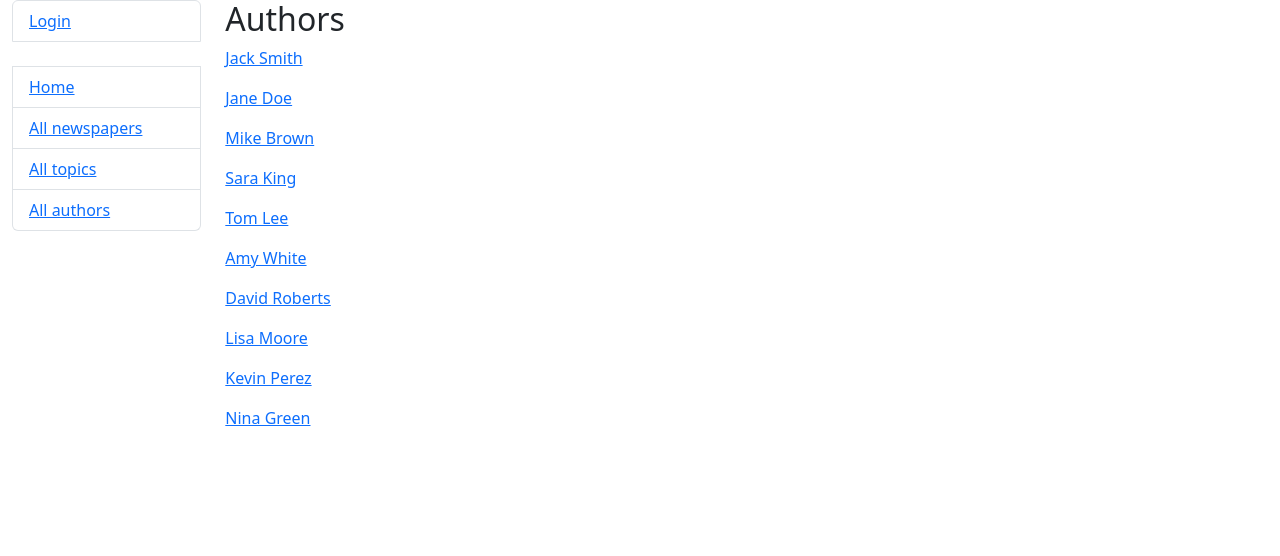
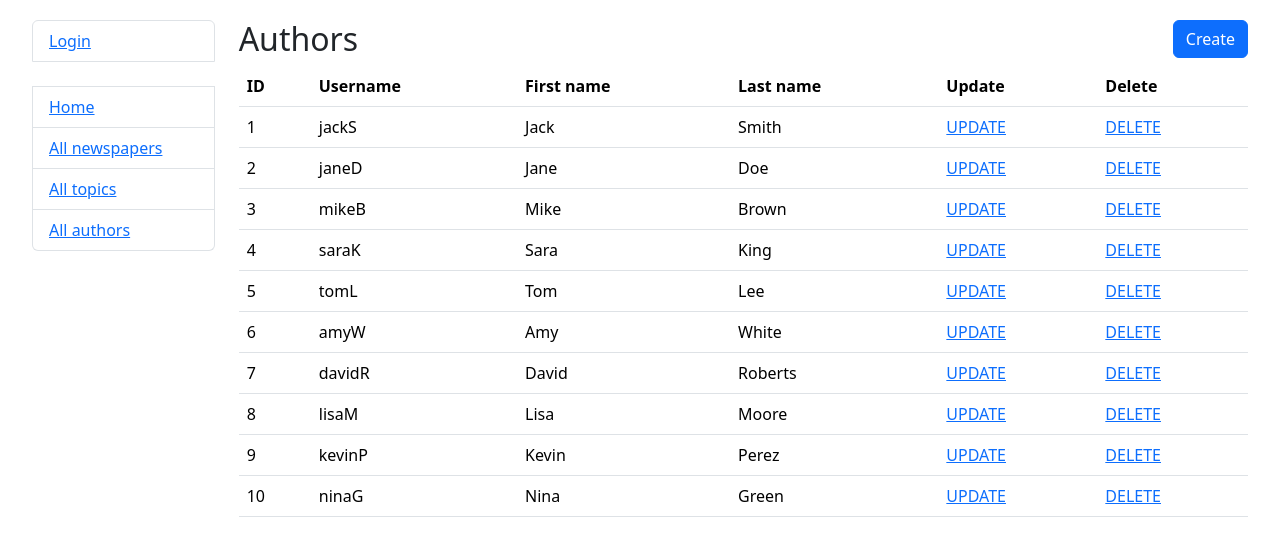
Before and after one commit to DanuloM/NewsFlow, a Django app: page /redactors/ in a window 1280 px wide. Shown: the top 556 px of the page. Run offline with Django 4.2, Linux system fonts and the light colour scheme; data comes from the database, SQL or seed files in the repository.

Commit message:
feat: add CRUD for Redactor with templates and UI improvements

```diff
--- a/agency/urls.py
+++ b/agency/urls.py
@@ -1,7 +1,21 @@
 from django.urls import path
-from agency.views import index, NewspaperListView, NewspaperDetailView, TopicListView, RedactorListView, \
-    RedactorDetailView, NewspaperCreateView, NewspaperUpdateView, NewspaperDeleteView, TopicCreateView, TopicUpdateView, \
-    TopicDeleteView
+from agency.views import (
+    index,
+    NewspaperListView,
+    NewspaperDetailView,
+    TopicListView,
+    RedactorListView,
+    RedactorDetailView,
+    NewspaperCreateView,
+    NewspaperUpdateView,
+    NewspaperDeleteView,
+    TopicCreateView,
+    TopicUpdateView,
+    TopicDeleteView,
+    RedactorCreateView,
+    RedactorUpdateView,
+    RedactorDeleteView,
+)
 
 app_name = "agency"
 
@@ -18,5 +32,7 @@ urlpatterns = [
     path("topic/<int:pk>/delete/", TopicDeleteView.as_view(), name="topic-delete"),
     path("redactors/", RedactorListView.as_view(), name="redactor-list"),
     path("redactors/<int:pk>/", RedactorDetailView.as_view(), name="redactor-detail"),
-
+    path("redactors/create", RedactorCreateView.as_view(), name="redactor-create"),
+    path("redactors/<int:pk>/update", RedactorUpdateView.as_view(), name="redactor-update"),
+    path("redactors/<int:pk>/delete", RedactorDeleteView.as_view(), name="redactor-delete"),
 ]
--- a/agency/views.py
+++ b/agency/views.py
@@ -2,6 +2,10 @@ from django.shortcuts import render
 from django.urls import reverse_lazy
 from django.views import generic
 
+from agency.forms import (
+    RedactorCreationForm,
+    RedactorUpdateNewspapersForm,
+)
 from agency.models import Newspaper, Topic, Redactor
 
 
@@ -22,7 +26,6 @@ class NewspaperListView(generic.ListView):
     paginate_by = 10
 
 
-
 class NewspaperDetailView(generic.DetailView):
     model = Newspaper
     queryset = Newspaper.objects.prefetch_related("publishers").select_related("topic")
@@ -33,10 +36,12 @@ class NewspaperCreateView(generic.CreateView):
     fields = "__all__"
     success_url = reverse_lazy("agency:newspaper-list")
 
+
 class NewspaperUpdateView(generic.UpdateView):
     model = Newspaper
     fields = "__all__"
     success_url = reverse_lazy("agency:newspaper-list")
+
 
 class NewspaperDeleteView(generic.DeleteView):
     model = Newspaper
@@ -67,13 +72,35 @@ class TopicDeleteView(generic.DeleteView):
     success_url = reverse_lazy("agency:topic-list")
 
 
-
 class RedactorListView(generic.ListView):
     model = Redactor
     paginate_by = 10
 
 
-
 class RedactorDetailView(generic.DetailView):
     model = Redactor
     queryset = Redactor.objects.prefetch_related("newspapers")
+
+
+class RedactorCreateView(generic.CreateView):
+    model = Redactor
+    form_class = RedactorCreationForm
+
+
+class RedactorUpdateView(generic.UpdateView):
+    model = Redactor
+    form_class = RedactorUpdateNewspapersForm
+    success_url = reverse_lazy("agency:redactor-list")
+
+    def form_valid(self, form):
+        response = super().form_valid(form)
+        self.object.newspapers.clear()
+        for newspaper in form.cleaned_data["newspapers"]:
+            newspaper.publishers.add(self.object)
+        return response
+
+
+class RedactorDeleteView(generic.DeleteView):
+    model = Redactor
+    template_name = "agency/redactor_confirm_delete.html"
+    success_url = reverse_lazy("agency:redactor-list")
--- a/templates/agency/newspaper_detail.html
+++ b/templates/agency/newspaper_detail.html
@@ -2,7 +2,7 @@
 
 
 {% block content %}
-  <h2>Newspaper <a class="btn btn-primary" style="float: right" href="{{ request.META.HTTP_REFERER }}">Back to the
+  <h2>Newspaper <a class="btn btn-primary" style="float: right" href="{% url 'agency:newspaper-list' %}">Back to the
     list</a></h2>
   <p><strong>Title: </strong>{{ newspaper.title }}</p>
   <p><strong>Topic: </strong>{{ newspaper.topic }}</p>
--- a/templates/agency/redactor_detail.html
+++ b/templates/agency/redactor_detail.html
@@ -1,7 +1,7 @@
 {% extends "base.html" %}
 
 {% block content %}
-  <h2>Author <a class="btn btn-primary" style="float: right" href="{{ request.META.HTTP_REFERER }}">Back to the
+  <h2>Author <a class="btn btn-primary" style="float: right" href="{% url 'agency:redactor-list' %}">Back to the
     list</a></h2>
   <p><strong>Username: </strong>{{ redactor.username }}</p>
   <p><strong>First name: </strong>{{ redactor.first_name }}</p>
--- a/templates/agency/redactor_list.html
+++ b/templates/agency/redactor_list.html
@@ -2,9 +2,31 @@
 
 
 {% block content %}
-  <h2>Authors</h2>
-  {% for redactor in redactor_list %}
-    <p><a href={{ redactor.get_absolute_url }}>{{ redactor.first_name }} {{ redactor.last_name }}</a></p>
-  {% endfor %}
+  <h2>Authors <a style="float: right" class="btn btn-primary" href="{% url 'agency:redactor-create' %}">Create</a></h2>
+  {% if redactor_list %}
+    <table class="table">
+      <tr>
+        <th>ID</th>
+        <th>Username</th>
+        <th>First name</th>
+        <th>Last name</th>
+        <th>Update</th>
+        <th>Delete</th>
+      </tr>
+      {% for redactor in redactor_list %}
+        <tr>
+          <td>{{ redactor.id }}</td>
+          <td>{{ redactor.username }}</td>
+          <td>{{ redactor.first_name }}</td>
+          <td>{{ redactor.last_name }}</td>
+          <td><a href="{% url 'agency:redactor-update' pk=redactor.id %}">UPDATE</a></td>
+          <td><a href="{% url 'agency:redactor-delete' pk=redactor.id %}">DELETE</a></td>
+        </tr>
+      {% endfor %}
+    </table>
+
+  {% else %}
+    <p>There are no redactors yet</p>
+  {% endif %}
 
 {% endblock %}
--- a/templates/base.html
+++ b/templates/base.html
@@ -8,7 +8,13 @@
   <meta name="viewport" content="width=device-width, initial-scale=1">
   <link href="https://cdn.jsdelivr.net/npm/bootstrap@5.3.8/dist/css/bootstrap.min.css" rel="stylesheet"
         integrity="sha384-sRIl4kxILFvY47J16cr9ZwB07vP4J8+LH7qKQnuqkuIAvNWLzeN8tE5YBujZqJLB" crossorigin="anonymous">
+  <style>
+      body {
+          margin: 20px;
+      }
+  </style>
 </head>
+
 <body>
 <div class="container-fluid">
   <div class="row">
@@ -24,7 +30,7 @@
       {% block content %}{% endblock %}
 
       {% block pagination %}
-         {% include "includes/pagination.html" %}
+        {% include "includes/pagination.html" %}
       {% endblock %}
 
     </div>
```
Also changed, not shown: agency/forms.py (added, +29 -0 lines), templates/agency/redactor_confirm_delete.html (added, +9 -0 lines), templates/agency/redactor_form.html (added, +12 -0 lines).
